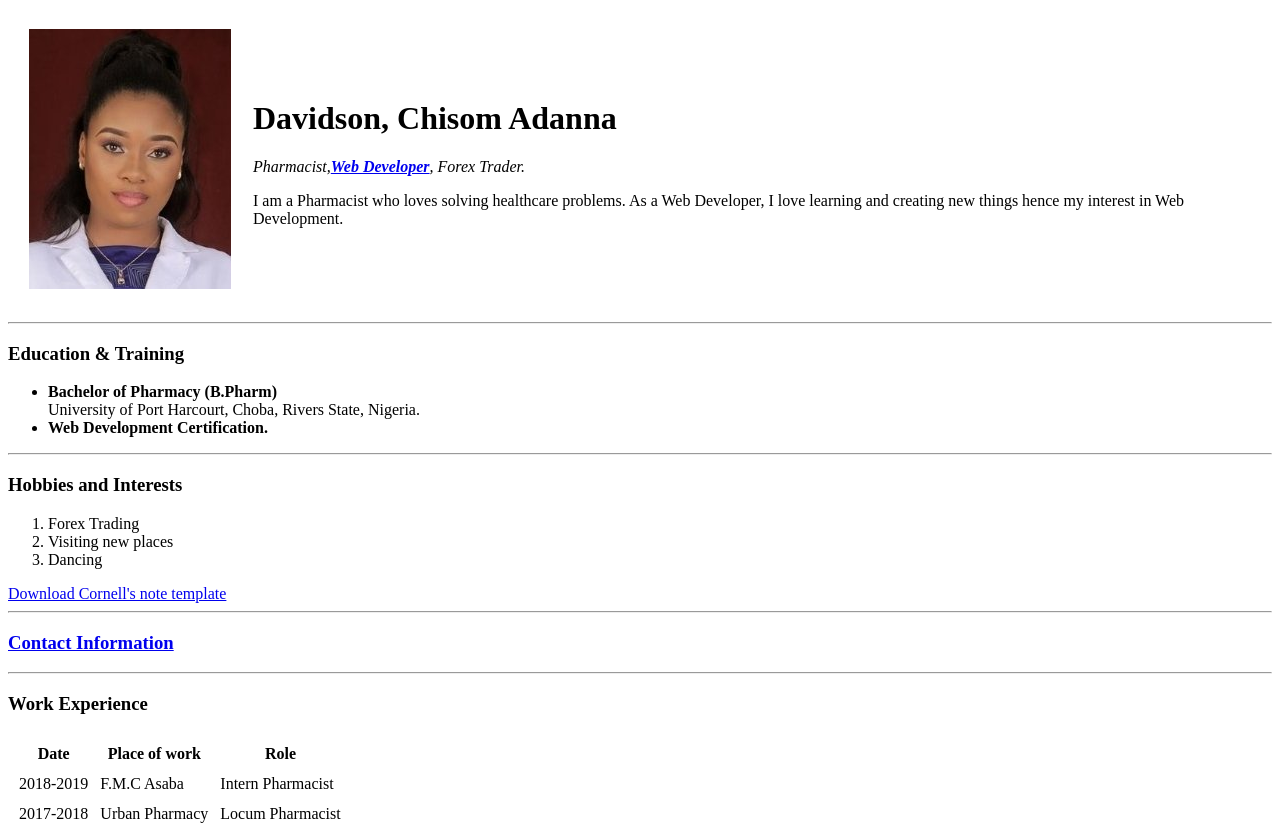
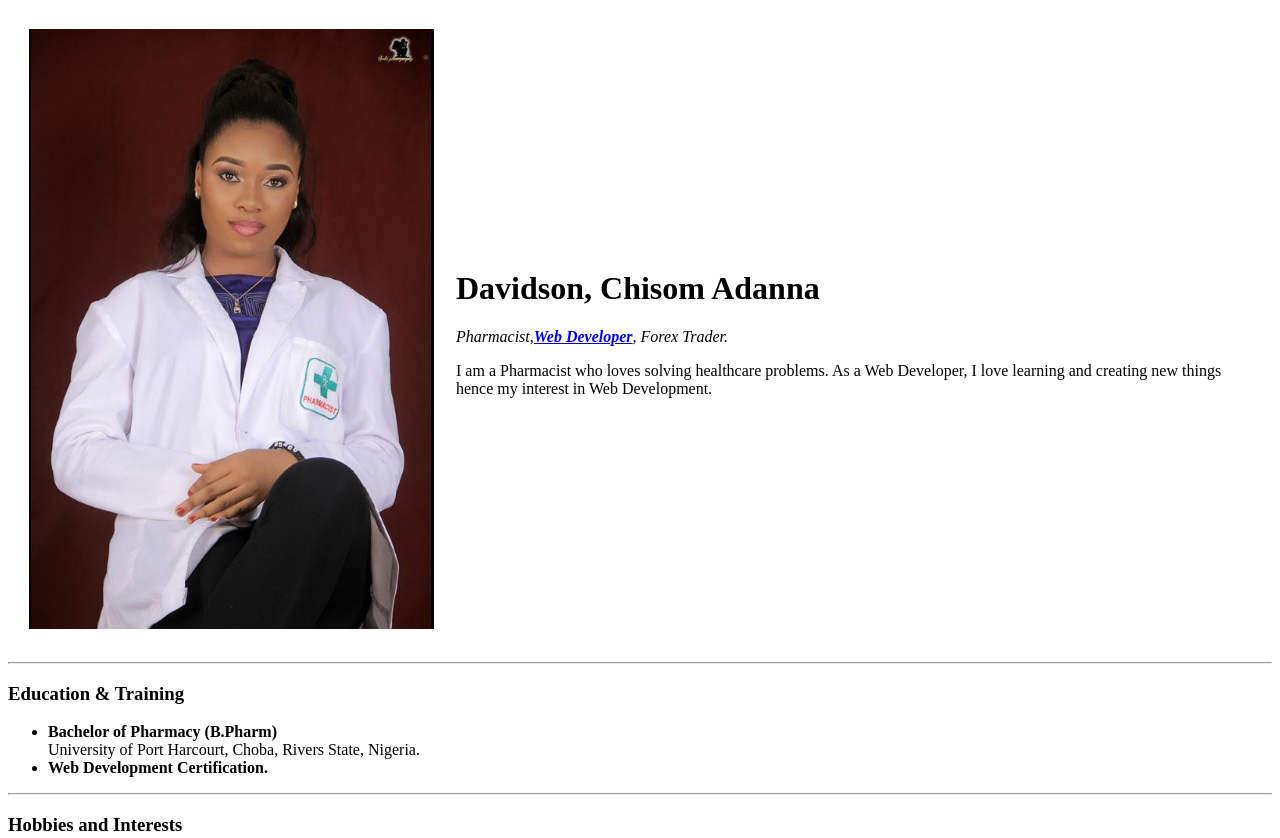
Before and after one commit to Somzy010/CV, a plain HTML site: page index.html in a window 1280 px wide. Shown: the top 838 px of the page. Drawn offline with Linux system fonts and the light colour scheme; files whose address does not match are found by name.

Commit message:
Add files via upload

```diff
--- a/index.html
+++ b/index.html
@@ -9,7 +9,7 @@
 <body>
   <table cellspacing="20">
     <tr>
-      <td><img src="C:\Users\Prince Davidson\Desktop\Web Development\HTML Personal Site\Images\my-passport-photo.jpg"></td>
+      <td><img src="C:\Users\Prince Davidson\Desktop\Web Development\HTML Personal Site\Images\Profile pic.PNG"></td>
       <td>
         <h1>Davidson, Chisom Adanna</h1>
         <p><em>Pharmacist,<strong><a href="https://www.udemy.com/course/the-complete-web-development-bootcamp/learn/lecture/12287450#bookmarks">Web Developer</a></strong>, Forex Trader.</em></p>
```
Also changed, not shown: Images/Profile pic.PNG (added).
